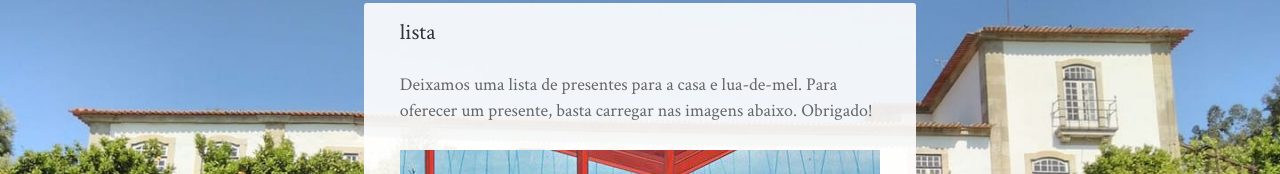
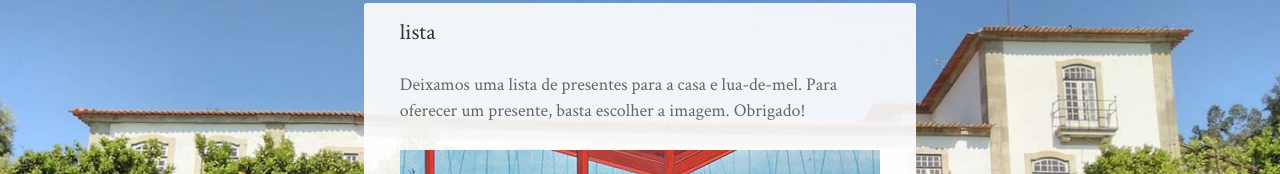
Before and after one commit to manuelfcreis/lenozze, a Gatsby site: page / in a window 1280 px wide. Both pictures are taken after a click on the item "lista". Shown: the part 197-371 px from the top of the page. Built offline with nearby package versions, Linux system fonts and the light colour scheme; Gatsby itself is replaced by a stand-in of ours.

Commit message:
change copy on present list

```diff
--- a/src/components/lista.js
+++ b/src/components/lista.js
@@ -21,7 +21,7 @@ class Lista extends React.Component {
         </h3>
         <p>
           Deixamos uma lista de presentes para a casa e lua-de-mel.
-          Para oferecer um presente, basta carregar nas imagens abaixo. Obrigado!
+          Para oferecer um presente, basta escolher a imagem. Obrigado!
         </p>
         <Slider {...settings}>
           {list.map((item, index) => {
```
